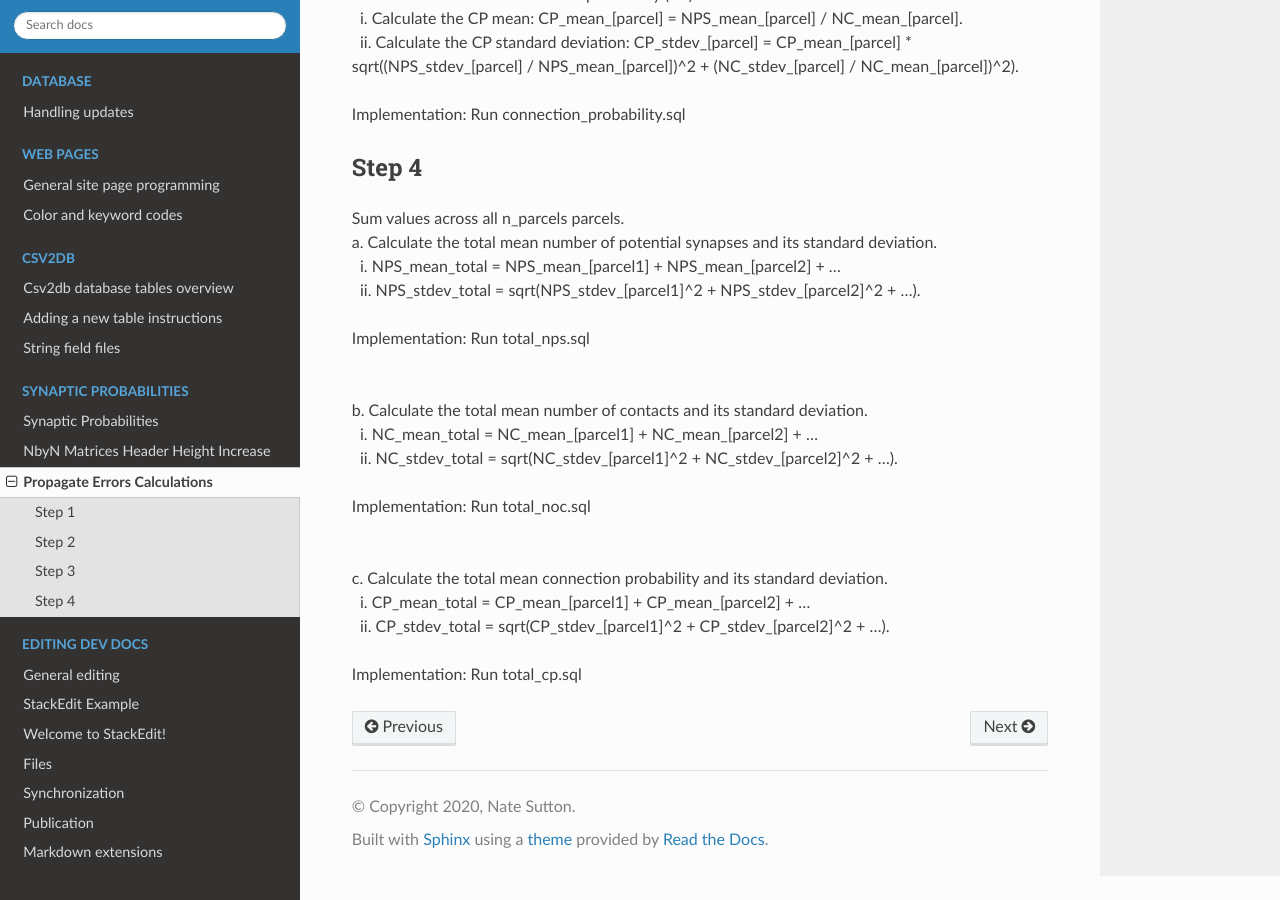
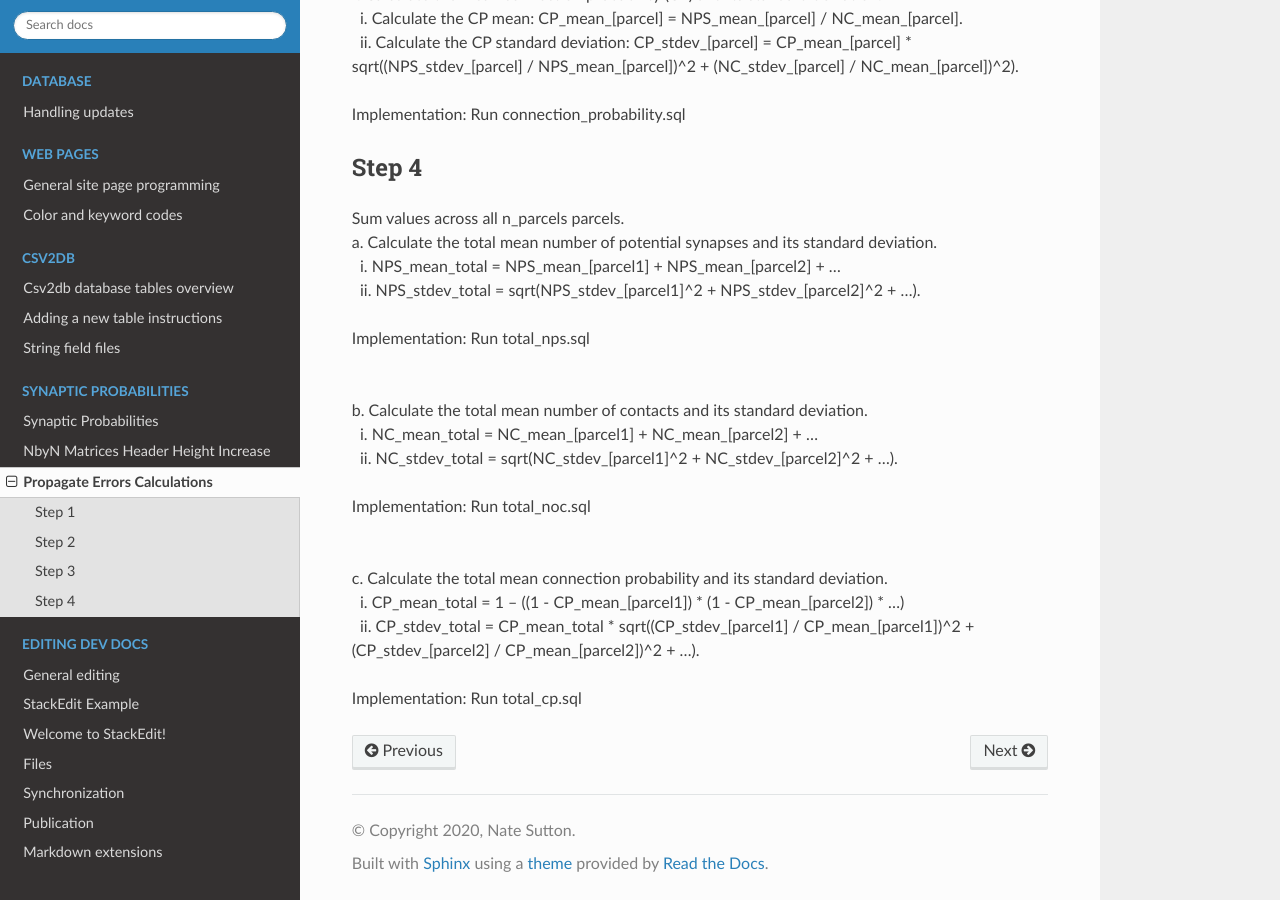
Before and after one commit to Hippocampome-Org/hco_dev_docs, a Sphinx documentation site: the page built from docs/synaptic_probabilities/propagate_errors.md, in a window 1280 px wide and 900 px high, scrolled down 3081 px. Built offline with Sphinx 7.4.7 and the Read the Docs theme 2.0.0, drawn with Linux system fonts in a browser that asks for light colours.

Commit message:
Update propagate_errors.md

```diff
--- a/docs/synaptic_probabilities/propagate_errors.md
+++ b/docs/synaptic_probabilities/propagate_errors.md
@@ -110,8 +110,9 @@ Implementation:
 Run total_noc.sql
 
 <br>c. Calculate the total mean connection probability and its standard deviation.
-<br>&nbsp;&nbsp;i. CP_mean_total = CP_mean_[parcel1] + CP_mean_[parcel2] + ...
-<br>&nbsp;&nbsp;ii. CP_stdev_total = sqrt(CP_stdev_[parcel1]^2 + CP_stdev_[parcel2]^2 + ...).
+<br>&nbsp;&nbsp;i. CP_mean_total = 1 – ((1 - CP_mean_[parcel1]) * (1 - CP_mean_[parcel2]) * ...)
+<br>&nbsp;&nbsp;ii. CP_stdev_total = CP_mean_total * sqrt((CP_stdev_[parcel1] / CP_mean_[parcel1])^2 + (CP_stdev_[parcel2] /
+CP_mean_[parcel2])^2 + ...).
 
 Implementation:
 Run total_cp.sql
```
